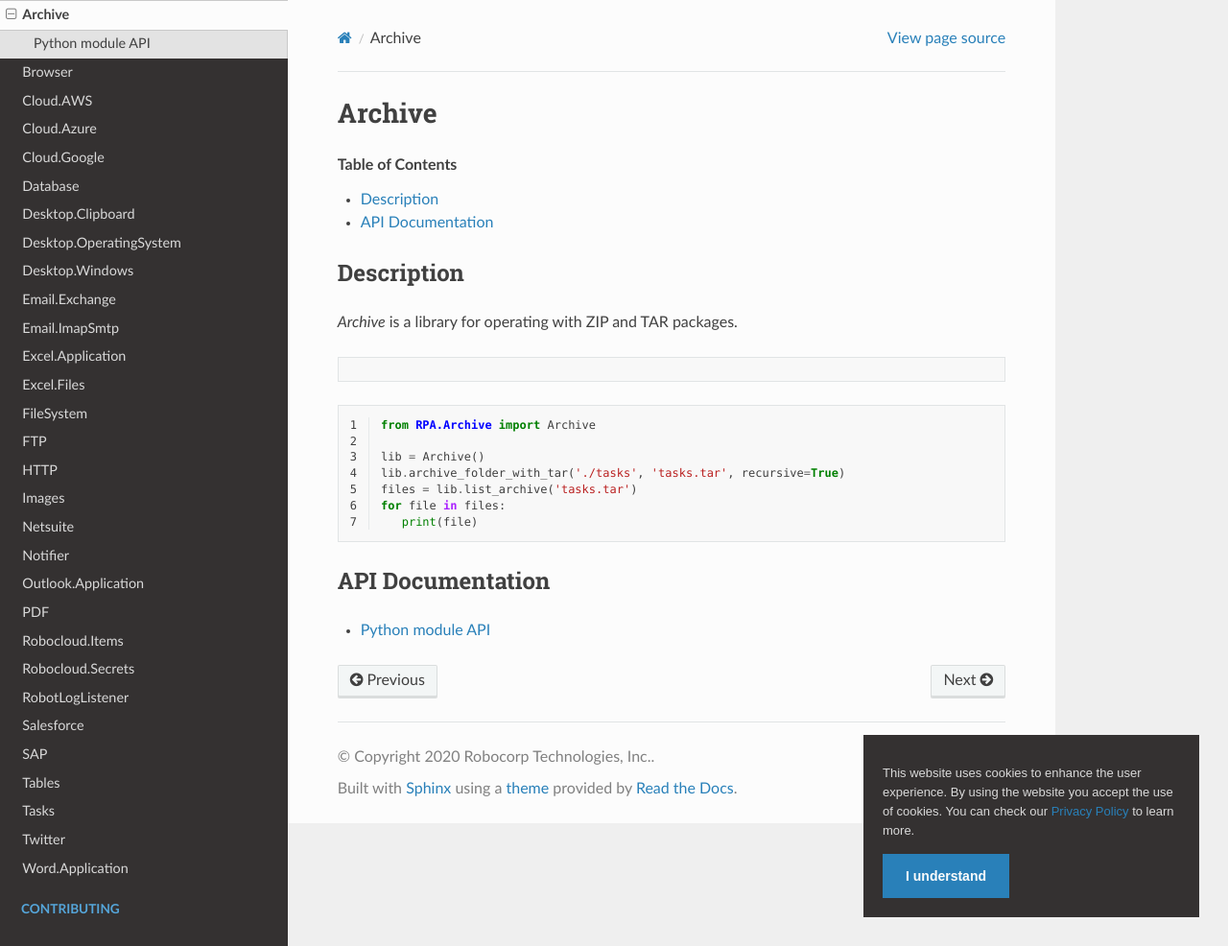
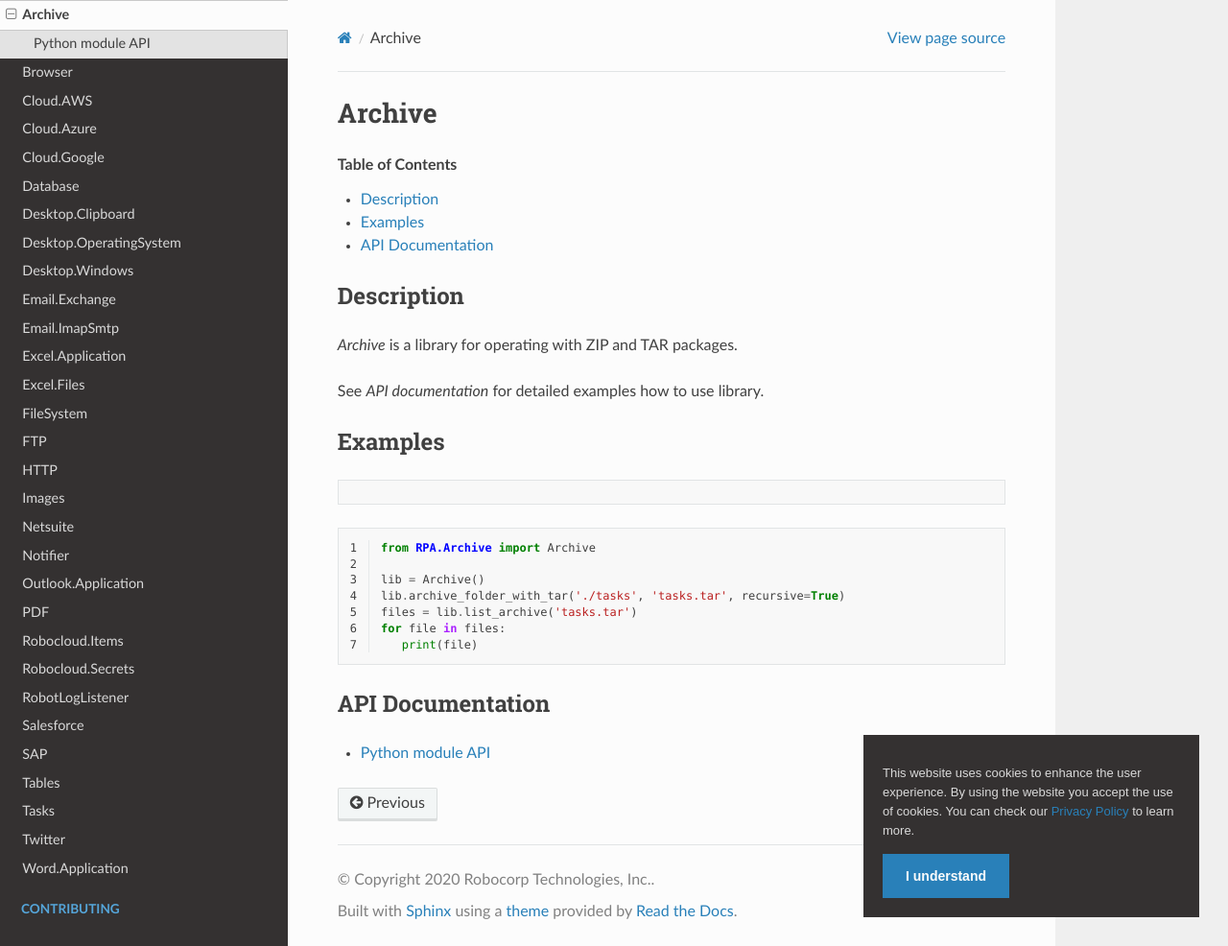
Before and after one commit to coderprovider/Framework-RPA, a Sphinx documentation site: the page built from docs/source/libraries/archive/index.rst, in a window 1280 px wide and 986 px high. Shown: the whole window at 96% size. Built offline with Sphinx 7.4.7 and the Read the Docs theme 2.0.0, drawn with Linux system fonts in a browser that asks for light colours; pages that are not in the unit, such as notebooks, are missing from menus.

Commit message:
docs: update release notes and Archive library doc

```diff
--- a/docs/source/libraries/archive/index.rst
+++ b/docs/source/libraries/archive/index.rst
@@ -12,6 +12,13 @@
 
 `Archive` is a library for operating with ZIP and TAR
 packages.
+
+See `API documentation` for detailed examples how to use
+library.
+
+********
+Examples
+********
 
 .. code-block:: robotframework
    :linenos:
--- a/docs/source/releasenotes.rst
+++ b/docs/source/releasenotes.rst
@@ -4,7 +4,10 @@
 Upcoming release
 ----------------
 
-- **Desktop.Windows**: Fix dialog handling in ``Open Executable`` keyword
+2.7.0
+-----
+
+- **Desktop.Windows**: Fix window dialog handling in ``Open Executable`` keyword
 - New **Archive** library for ZIP and TAR operations
 - **core.notebook**: Add parameter `count` to control row output from keyword ``Notebook Table``
 
```
